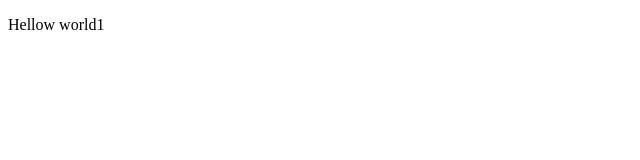
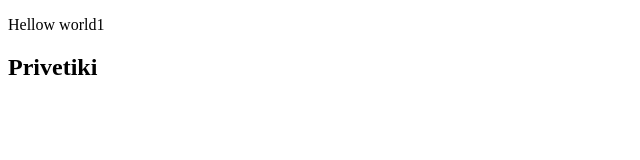
Before and after one commit to roma11334/project, a plain HTML site: page index.html in a window 1280 px wide. Shown: the whole page, without its empty margins (0-640 px from the left). Drawn offline with Linux system fonts and the light colour scheme.

Commit message:
index.html mod

```diff
--- a/index.html
+++ b/index.html
@@ -8,6 +8,7 @@
 </head>
 <body>
     <p>Hellow world1</p>
+    <h2>Privetiki</h2>
     <script src="js/script.js"></script>
 </body>
 </html>
```
